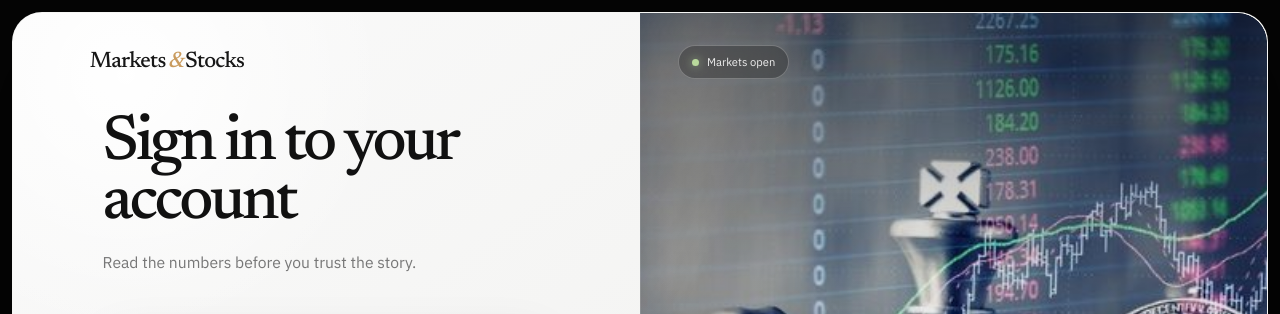
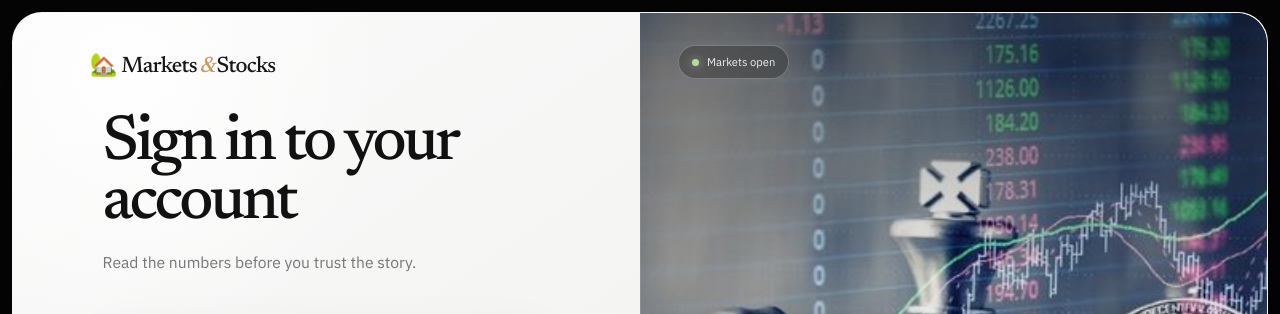
Before and after one commit to Mukul09kukreja/BML-WEB-Project, a plain HTML site: page client/login.html in a window 1280 px wide. Shown: the top 314 px of the page. Drawn offline with Linux system fonts and the light colour scheme.

Commit message:
Update sign in page (#15)

```diff
--- a/client/login.html
+++ b/client/login.html
@@ -11,7 +11,7 @@
             <section class="auth-copy-col">
 
             <a href="index.html" class="wordmark">
-                Markets<span class="dot">&amp;</span>Stocks
+                🏡 Markets<span class="dot">&amp;</span>Stocks
             </a>
 
             <div class="auth-content">
```
